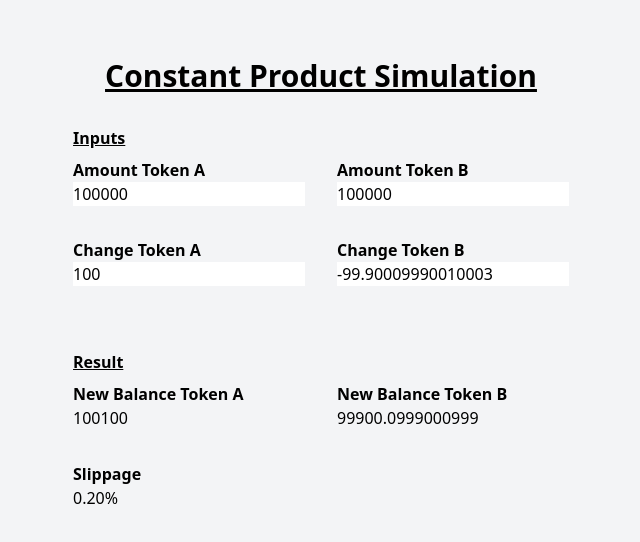
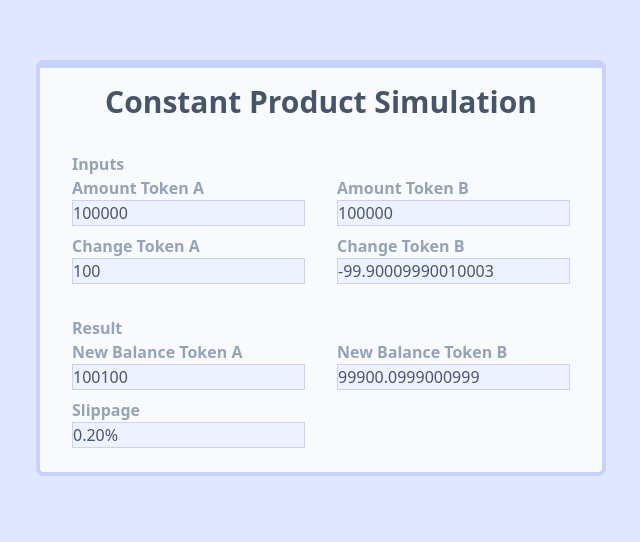
Before and after one commit to Wally869/amm_calculator, a SvelteKit app: page / in a window 1280 px wide. Shown: the part 132-674 px from the top of the page, without its empty margins (319-959 px from the left). Built offline with nearby package versions, Linux system fonts and the light colour scheme.

Commit message:
changed design

```diff
--- a/src/routes/+page.svelte
+++ b/src/routes/+page.svelte
@@ -64,47 +64,47 @@
 </svelte:head>
 
 
-<div class="grid h-screen place-items-center">
-	<div class="grid ">
-		<h1 class="text-3xl font-bold underline p-8 text-center">Constant Product Simulation</h1>
+<div class="grid h-screen place-items-center bg-indigo-100">
+	<div class="grid border border-t-8 border-4 border-indigo-200  px-8 pb-6 pt-4 rounded-lg bg-gray-50">
+		<h1 class="text-3xl font-bold text-slate-600 pb-8 text-center">Constant Product Simulation</h1>
 		<!--
 		<div class="grid grid-cols-2 gap-32">
 		-->
 			<div>
-				<h2 class="text-md font-semibold underline pb-2">Inputs</h2>
-				<div class="grid grid-cols-2 gap-8 pb-16">
+				<h2 class="text-md font-semibold text-slate-400">Inputs</h2>
+				<div class="grid grid-cols-2 gap-x-8 gap-y-2 pb-8">
 					<div>
-						<h3 class="text-md font-semibold">Amount Token A</h3>
-						<input class="w-full" type="number" bind:value={balance_a} on:input={() => on_change_balance_a()} />
+						<h3 class="text-md font-semibold text-slate-400">Amount Token A</h3>
+						<input class="w-full bg-indigo-50 border border-indigo-200 text-slate-600" type="number" bind:value={balance_a} on:input={() => on_change_balance_a()} />
 					</div>
 					<div>
-						<h3 class="text-md font-semibold">Amount Token B</h3>
-						<input class="w-full" type="number" bind:value={balance_b} on:input={() => on_change_balance_b()} />
+						<h3 class="text-md font-semibold text-slate-400">Amount Token B</h3>
+						<input class="w-full bg-indigo-50 border border-indigo-200 text-slate-600" type="number" bind:value={balance_b} on:input={() => on_change_balance_b()} />
 					</div>
 					<div class="item-center">
-						<h3 class="text-md font-semibold">Change Token A</h3>
-						<input class="w-full" type="number" bind:value={delta_a} on:input={() => on_change_delta_a()} />
+						<h3 class="text-md font-semibold text-slate-400">Change Token A</h3>
+						<input class="w-full bg-indigo-50 border border-indigo-200 text-slate-600" type="number" bind:value={delta_a} on:input={() => on_change_delta_a()} />
 					</div>
 					<div class="item-center">
-						<h3 class="text-md font-semibold">Change Token B</h3>
-						<input class="w-full" type="number" bind:value={delta_b} on:input={() => on_change_delta_b()}/>
+						<h3 class="text-md font-semibold text-slate-400">Change Token B</h3>
+						<input class="w-full bg-indigo-50 border border-indigo-200 text-slate-600" type="number" bind:value={delta_b} on:input={() => on_change_delta_b()}/>
 					</div>
 				</div>
 
-				<h2 class="text-md font-semibold underline pb-2">Result</h2>
-				<div class="grid grid-cols-2 gap-8">
+				<h2 class="text-md font-semibold text-slate-400">Result</h2>
+				<div class="grid grid-cols-2 gap-x-8 gap-y-2">
 					<div>
-						<h3 class="text-md font-semibold">New Balance Token A</h3>
-						<p>{new_balance_a}</p>
+						<h3 class="text-md font-semibold text-slate-400">New Balance Token A</h3>
+						<p class="w-full bg-indigo-50 border border-indigo-200 text-slate-600">{new_balance_a}</p>
 					</div>
 					<div>
-						<h3 class="text-md font-semibold">New Balance Token B</h3>
-						<p>{new_balance_b}</p>
+						<h3 class="text-md font-semibold text-slate-400">New Balance Token B</h3>
+						<p class="w-full bg-indigo-50 border border-indigo-200 text-slate-600">{new_balance_b}</p>
 					</div>
 
 					<div class="item-center">
-						<h3 class="text-md font-semibold">Slippage</h3>
-						<p>{displayed_slippage}%</p>
+						<h3 class="text-md font-semibold text-slate-400">Slippage</h3>
+						<p class="w-full bg-indigo-50 border border-indigo-200 text-slate-600">{displayed_slippage}%</p>
 					</div>
 				</div>
 			</div>
@@ -120,7 +120,9 @@
 </div>
 
 <style lang="postcss">
+	/*
 	:global(html) {
 		background-color: theme(colors.gray.100);
 	}
+	*/
 </style>
```
